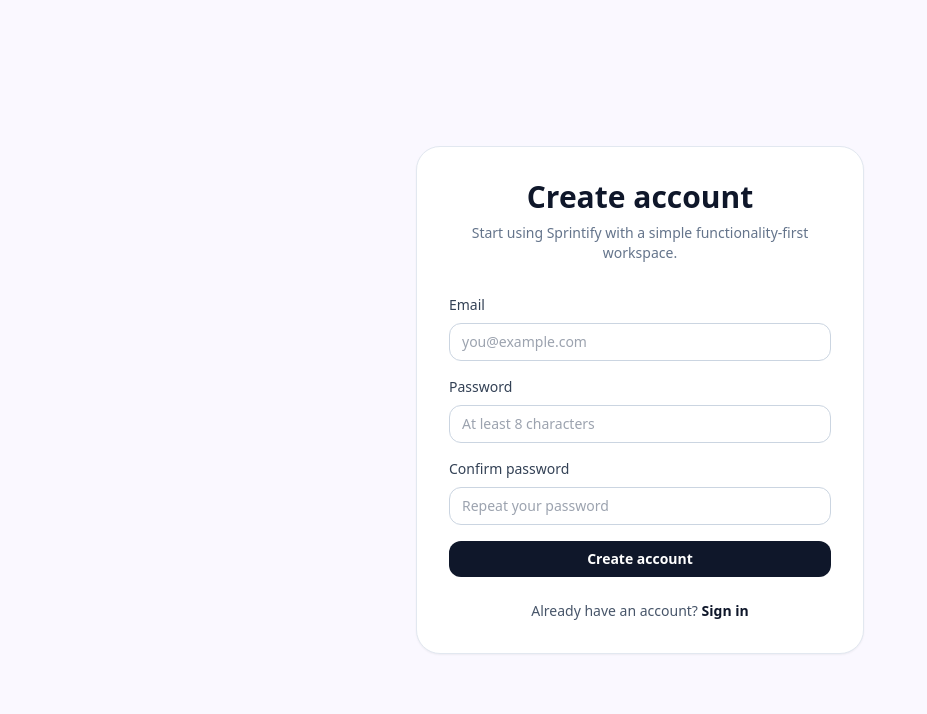
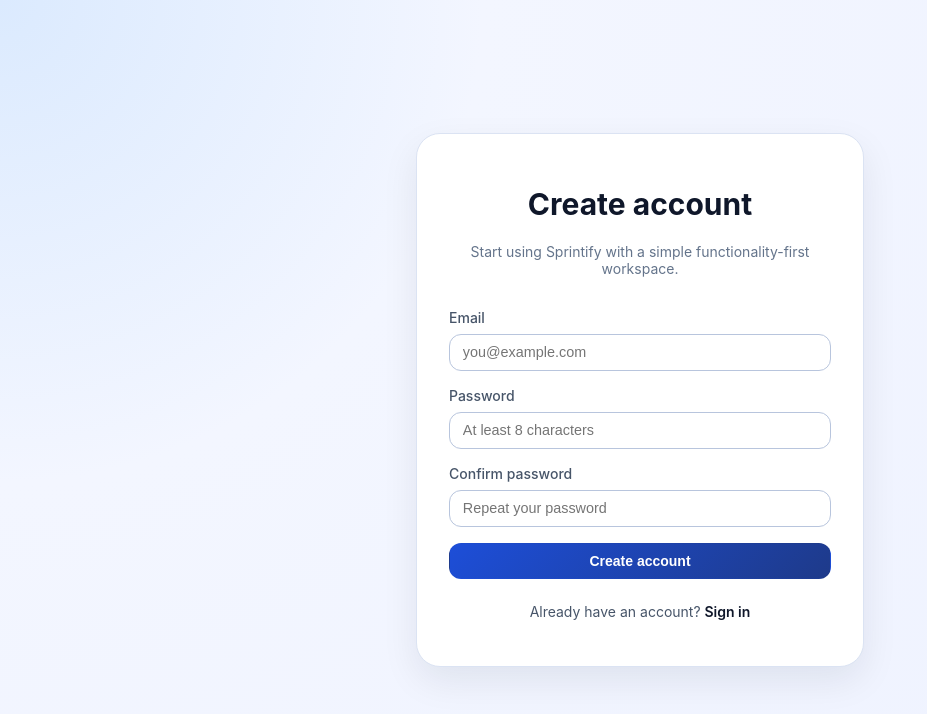
Before and after one commit to ismaillxxadil/sprintify, a Next.js app in the folder client/: page /signup in a window 1280 px wide. Shown: the top 714 px of the page, without its empty margins (0-927 px from the left). Built offline with nearby package versions, Linux system fonts and the light colour scheme; no server answers.

Commit message:
feat(client): replace tailwind with plain css theme
Agent-Logs-Url: https://github.com/ismaillxxadil/sprintify/sessions/b4d7ae53-1dc1-414c-a8ad-6b54dd00b1ef

Co-authored-by: ismaillxxadil <168589394+ismaillxxadil@users.noreply.github.com>

```diff
--- a/client/postcss.config.js
+++ b/client/postcss.config.js
@@ -1,6 +1,3 @@
 module.exports = {
-  plugins: {
-    tailwindcss: {},
-    autoprefixer: {},
-  },
+  plugins: {},
 }
--- a/client/src/app/globals.css
+++ b/client/src/app/globals.css
@@ -1,6 +1,21 @@
-@tailwind base;
-@tailwind components;
-@tailwind utilities;
+:root {
+  --bg-page: #f3f6ff;
+  --bg-card: #ffffff;
+  --bg-soft: #eef2ff;
+  --text-primary: #0f172a;
+  --text-secondary: #475569;
+  --text-muted: #64748b;
+  --border: #dbe3f3;
+  --border-strong: #b8c5dd;
+  --brand: #1d4ed8;
+  --brand-dark: #1e3a8a;
+  --danger: #dc2626;
+  --shadow: 0 14px 36px rgba(15, 23, 42, 0.08);
+}
+
+* {
+  box-sizing: border-box;
+}
 
 html,
 body {
@@ -8,37 +23,256 @@ body {
 }
 
 body {
-  @apply bg-background text-slate-900 antialiased;
+  margin: 0;
+  font-family: Inter, ui-sans-serif, system-ui, -apple-system, BlinkMacSystemFont, 'Segoe UI', sans-serif;
+  color: var(--text-primary);
+  background: radial-gradient(circle at top left, #dbeafe 0%, #f3f6ff 32%, #eef2ff 100%);
+  -webkit-font-smoothing: antialiased;
 }
 
-* {
-  box-sizing: border-box;
+a {
+  color: inherit;
+  text-decoration: none;
 }
 
-@layer components {
 .panel {
-    @apply rounded-2xl border border-slate-200 bg-white p-5 shadow-sm;
+  border-radius: 18px;
+  border: 1px solid var(--border);
+  background: var(--bg-card);
+  padding: 1.25rem;
+  box-shadow: var(--shadow);
 }
 
 .input,
 .select,
 .textarea {
-    @apply w-full rounded-xl border border-slate-300 bg-white px-3 py-2 text-sm text-slate-900 outline-none transition focus:border-slate-900 focus:ring-2 focus:ring-slate-200;
+  width: 100%;
+  border: 1px solid var(--border-strong);
+  border-radius: 12px;
+  background: #fff;
+  padding: 0.6rem 0.8rem;
+  color: var(--text-primary);
+  font-size: 0.9rem;
+  outline: none;
+  transition: border-color 0.2s ease, box-shadow 0.2s ease;
+}
+
+.input:focus,
+.select:focus,
+.textarea:focus {
+  border-color: var(--brand);
+  box-shadow: 0 0 0 3px rgba(37, 99, 235, 0.16);
+}
+
+.textarea {
+  resize: vertical;
+  min-height: 110px;
+}
+
+.button-primary,
+.button-secondary,
+.button-danger,
+.button-ghost {
+  display: inline-flex;
+  align-items: center;
+  justify-content: center;
+  border-radius: 12px;
+  border: 1px solid transparent;
+  padding: 0.55rem 0.95rem;
+  font-size: 0.875rem;
+  font-weight: 600;
+  cursor: pointer;
+  transition: all 0.2s ease;
 }
 
 .button-primary {
-    @apply inline-flex items-center justify-center rounded-xl bg-slate-900 px-4 py-2 text-sm font-semibold text-white transition hover:bg-slate-700 disabled:cursor-not-allowed disabled:opacity-60;
+  color: #fff;
+  background: linear-gradient(135deg, var(--brand), var(--brand-dark));
+}
+
+.button-primary:hover {
+  filter: brightness(1.05);
 }
 
 .button-secondary {
-    @apply inline-flex items-center justify-center rounded-xl bg-slate-100 px-4 py-2 text-sm font-semibold text-slate-700 transition hover:bg-slate-200 disabled:cursor-not-allowed disabled:opacity-60;
+  color: var(--text-secondary);
+  background: var(--bg-soft);
+  border-color: var(--border);
+}
+
+.button-secondary:hover {
+  background: #e2e8ff;
 }
 
 .button-danger {
-    @apply inline-flex items-center justify-center rounded-xl bg-red-600 px-4 py-2 text-sm font-semibold text-white transition hover:bg-red-500 disabled:cursor-not-allowed disabled:opacity-60;
+  color: #fff;
+  background: linear-gradient(135deg, #ef4444, var(--danger));
+}
+
+.button-danger:hover {
+  filter: brightness(1.05);
 }
 
 .button-ghost {
-    @apply inline-flex items-center justify-center rounded-xl border border-slate-300 px-4 py-2 text-sm font-semibold text-slate-700 transition hover:bg-slate-50 disabled:cursor-not-allowed disabled:opacity-60;
+  border-color: var(--border-strong);
+  color: var(--text-secondary);
+  background: #fff;
 }
+
+.button-ghost:hover {
+  background: #f8fafc;
 }
+
+button:disabled,
+.button-primary:disabled,
+.button-secondary:disabled,
+.button-danger:disabled,
+.button-ghost:disabled {
+  cursor: not-allowed;
+  opacity: 0.65;
+}
+
+.bg-background { background: transparent; }
+.bg-white { background: var(--bg-card); }
+.bg-slate-100 { background: var(--bg-soft); }
+.bg-slate-200 { background: #dbe5ff; }
+.bg-slate-900 { background: #0f172a; }
+.bg-amber-100 { background: #fef3c7; }
+.bg-emerald-100 { background: #d1fae5; }
+.bg-blue-100 { background: #dbeafe; }
+
+.text-white { color: #ffffff; }
+.text-slate-900 { color: var(--text-primary); }
+.text-slate-700 { color: var(--text-secondary); }
+.text-slate-600 { color: var(--text-secondary); }
+.text-slate-500 { color: var(--text-muted); }
+.text-amber-700 { color: #b45309; }
+.text-emerald-700 { color: #047857; }
+.text-blue-700 { color: #1d4ed8; }
+
+.text-xs { font-size: 0.75rem; }
+.text-sm { font-size: 0.875rem; }
+.text-lg { font-size: 1.125rem; }
+.text-2xl { font-size: 1.5rem; }
+.text-3xl { font-size: 1.875rem; }
+
+.font-medium { font-weight: 500; }
+.font-semibold { font-weight: 600; }
+.font-bold { font-weight: 700; }
+
+.text-center { text-align: center; }
+.text-left { text-align: left; }
+.uppercase { text-transform: uppercase; }
+.tracking-wide { letter-spacing: 0.025em; }
+
+.block { display: block; }
+.flex { display: flex; }
+.inline-flex { display: inline-flex; }
+.grid { display: grid; }
+.flex-col { flex-direction: column; }
+.flex-wrap { flex-wrap: wrap; }
+.items-center { align-items: center; }
+.items-start { align-items: flex-start; }
+.justify-center { justify-content: center; }
+.justify-between { justify-content: space-between; }
+
+.gap-2 { gap: 0.5rem; }
+.gap-3 { gap: 0.75rem; }
+.gap-4 { gap: 1rem; }
+.gap-6 { gap: 1.5rem; }
+.space-y-3 > * + * { margin-top: 0.75rem; }
+.space-y-4 > * + * { margin-top: 1rem; }
+.space-y-6 > * + * { margin-top: 1.5rem; }
+
+.w-full { width: 100%; }
+.min-w-full { min-width: 100%; }
+.min-h-screen { min-height: 100vh; }
+.max-w-md { max-width: 28rem; }
+.max-w-xl { max-width: 36rem; }
+.max-w-2xl { max-width: 42rem; }
+.max-w-7xl { max-width: 80rem; }
+.max-w-\[110px\] { max-width: 110px; }
+.max-w-\[190px\] { max-width: 190px; }
+.max-w-\[240px\] { max-width: 240px; }
+
+.mx-auto { margin-left: auto; margin-right: auto; }
+.mb-2 { margin-bottom: 0.5rem; }
+.mb-4 { margin-bottom: 1rem; }
+.mb-8 { margin-bottom: 2rem; }
+.mt-1 { margin-top: 0.25rem; }
+.mt-2 { margin-top: 0.5rem; }
+.mt-3 { margin-top: 0.75rem; }
+.mt-4 { margin-top: 1rem; }
+.mt-5 { margin-top: 1.25rem; }
+.mt-6 { margin-top: 1.5rem; }
+
+.p-1 { padding: 0.25rem; }
+.p-3 { padding: 0.75rem; }
+.p-4 { padding: 1rem; }
+.p-6 { padding: 1.5rem; }
+.p-8 { padding: 2rem; }
+.px-2\.5 { padding-left: 0.625rem; padding-right: 0.625rem; }
+.px-3 { padding-left: 0.75rem; padding-right: 0.75rem; }
+.px-4 { padding-left: 1rem; padding-right: 1rem; }
+.px-6 { padding-left: 1.5rem; padding-right: 1.5rem; }
+.py-1 { padding-top: 0.25rem; padding-bottom: 0.25rem; }
+.py-2 { padding-top: 0.5rem; padding-bottom: 0.5rem; }
+.py-3 { padding-top: 0.75rem; padding-bottom: 0.75rem; }
+.py-4 { padding-top: 1rem; padding-bottom: 1rem; }
+.py-5 { padding-top: 1.25rem; padding-bottom: 1.25rem; }
+.py-6 { padding-top: 1.5rem; padding-bottom: 1.5rem; }
+.py-10 { padding-top: 2.5rem; padding-bottom: 2.5rem; }
+.pr-4 { padding-right: 1rem; }
+
+.rounded-lg { border-radius: 0.5rem; }
+.rounded-xl { border-radius: 0.75rem; }
+.rounded-2xl { border-radius: 1rem; }
+.rounded-3xl { border-radius: 1.5rem; }
+.rounded-full { border-radius: 9999px; }
+
+.border { border: 1px solid var(--border); }
+.border-b { border-bottom: 1px solid var(--border); }
+.border-slate-200 { border-color: var(--border); }
+.divide-y > * + * { border-top: 1px solid var(--border); }
+.divide-slate-100 > * + * { border-top-color: #e9eef9; }
+.divide-slate-200 > * + * { border-top-color: var(--border); }
+
+.shadow-sm { box-shadow: var(--shadow); }
+.overflow-auto { overflow: auto; }
+.overflow-x-auto { overflow-x: auto; }
+.whitespace-pre-wrap { white-space: pre-wrap; }
+.break-words { overflow-wrap: break-word; }
+.align-top { vertical-align: top; }
+.transition { transition: all 0.2s ease; }
+
+.hover\:bg-slate-200:hover { background: #dbe5ff; }
+.hover\:border-slate-900:hover { border-color: #0f172a; }
+.hover\:underline:hover { text-decoration: underline; }
+.underline-offset-4 { text-underline-offset: 4px; }
+
+.lg\:grid-cols-\[1\.1fr_0\.9fr\] { }
+.lg\:grid-cols-\[0\.95fr_1\.05fr\] { }
+
+@media (min-width: 768px) {
+  .md\:flex-row { flex-direction: row; }
+  .md\:items-center { align-items: center; }
+  .md\:items-start { align-items: flex-start; }
+  .md\:justify-between { justify-content: space-between; }
+  .md\:px-6 { padding-left: 1.5rem; padding-right: 1.5rem; }
+  .md\:grid-cols-2 { grid-template-columns: repeat(2, minmax(0, 1fr)); }
+  .md\:grid-cols-3 { grid-template-columns: repeat(3, minmax(0, 1fr)); }
+  .md\:col-span-2 { grid-column: span 2 / span 2; }
+}
+
+@media (min-width: 1024px) {
+  .lg\:grid-cols-\[1\.1fr_0\.9fr\] { grid-template-columns: 1.1fr 0.9fr; }
+  .lg\:grid-cols-\[0\.95fr_1\.05fr\] { grid-template-columns: 0.95fr 1.05fr; }
+}
+
+@media (min-width: 1280px) {
+  .xl\:grid-cols-4 { grid-template-columns: repeat(4, minmax(0, 1fr)); }
+  .xl\:col-span-4 { grid-column: span 4 / span 4; }
+  .xl\:flex-row { flex-direction: row; }
+  .xl\:items-center { align-items: center; }
+  .xl\:justify-between { justify-content: space-between; }
+}
--- a/client/tailwind.config.ts
+++ /dev/null
@@ -1,23 +0,0 @@
-import type { Config } from 'tailwindcss'
-
-const config: Config = {
-  content: [
-    './src/pages/**/*.{js,ts,jsx,tsx,mdx}',
-    './src/components/**/*.{js,ts,jsx,tsx,mdx}',
-    './src/app/**/*.{js,ts,jsx,tsx,mdx}',
-  ],
-  theme: {
-    extend: {
-      colors: {
-        primary: '#003d9b',
-        secondary: '#00687b',
-        accent: '#ff6b35',
-        background: '#faf8ff',
-        surface: '#ffffff',
-        error: '#ba1a1a',
-      },
-    },
-  },
-  plugins: [],
-}
-export default config
```
Lines whose indentation alone changed are shown as unchanged.
